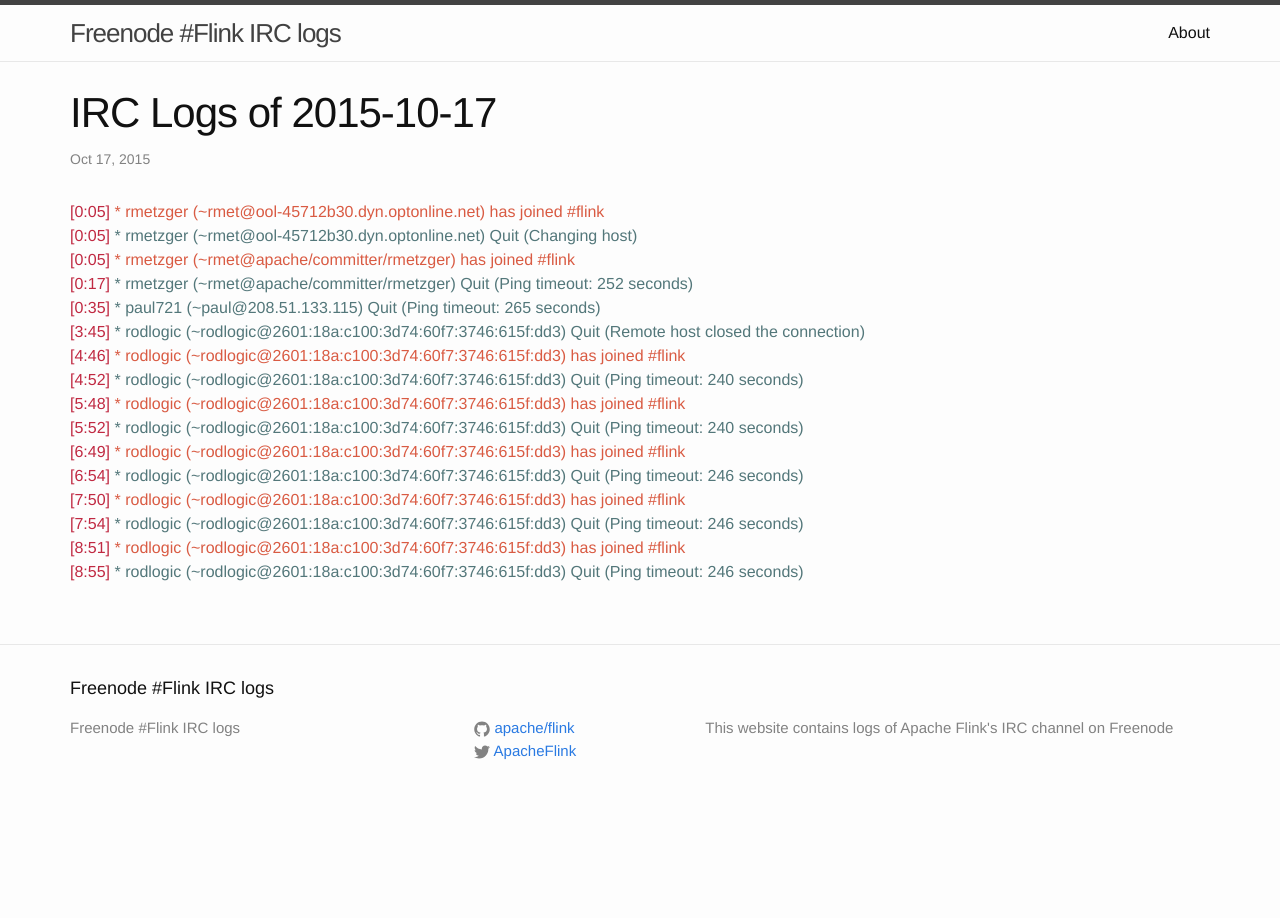
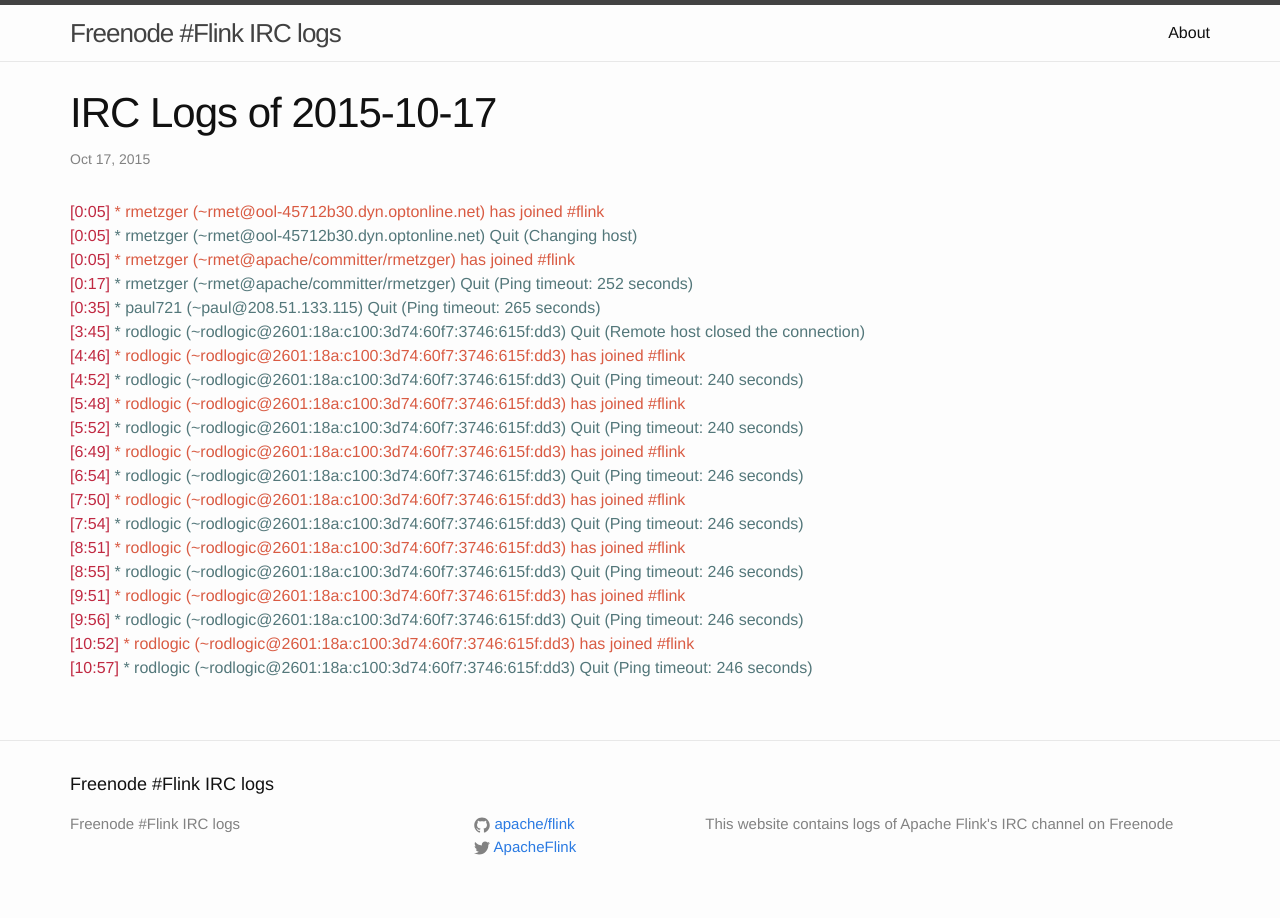
Before and after one commit to flink-irc-logs/flink-irc-logs.github.io, a Jekyll site: the page built from _posts/2015-10-17-logs.markdown, in a window 1280 px wide. Built offline with Jekyll 4.4.1, drawn with Linux system fonts in a browser that asks for light colours.

Commit message:
Update of the logs on Sat Oct 17 11:27:05 CEST 2015

```diff
--- a/_posts/2015-10-17-logs.markdown
+++ b/_posts/2015-10-17-logs.markdown
@@ -20,3 +20,7 @@
 <span class="irc-date">[7:54]</span> <span class="irc-navy">* rodlogic (~rodlogic@2601:18a:c100:3d74:60f7:3746:615f:dd3) Quit (Ping timeout: 246 seconds)</span><br />
 <span class="irc-date">[8:51]</span> <span class="irc-green">* rodlogic (~rodlogic@2601:18a:c100:3d74:60f7:3746:615f:dd3) has joined #flink</span><br />
 <span class="irc-date">[8:55]</span> <span class="irc-navy">* rodlogic (~rodlogic@2601:18a:c100:3d74:60f7:3746:615f:dd3) Quit (Ping timeout: 246 seconds)</span><br />
+<span class="irc-date">[9:51]</span> <span class="irc-green">* rodlogic (~rodlogic@2601:18a:c100:3d74:60f7:3746:615f:dd3) has joined #flink</span><br />
+<span class="irc-date">[9:56]</span> <span class="irc-navy">* rodlogic (~rodlogic@2601:18a:c100:3d74:60f7:3746:615f:dd3) Quit (Ping timeout: 246 seconds)</span><br />
+<span class="irc-date">[10:52]</span> <span class="irc-green">* rodlogic (~rodlogic@2601:18a:c100:3d74:60f7:3746:615f:dd3) has joined #flink</span><br />
+<span class="irc-date">[10:57]</span> <span class="irc-navy">* rodlogic (~rodlogic@2601:18a:c100:3d74:60f7:3746:615f:dd3) Quit (Ping timeout: 246 seconds)</span><br />
```
